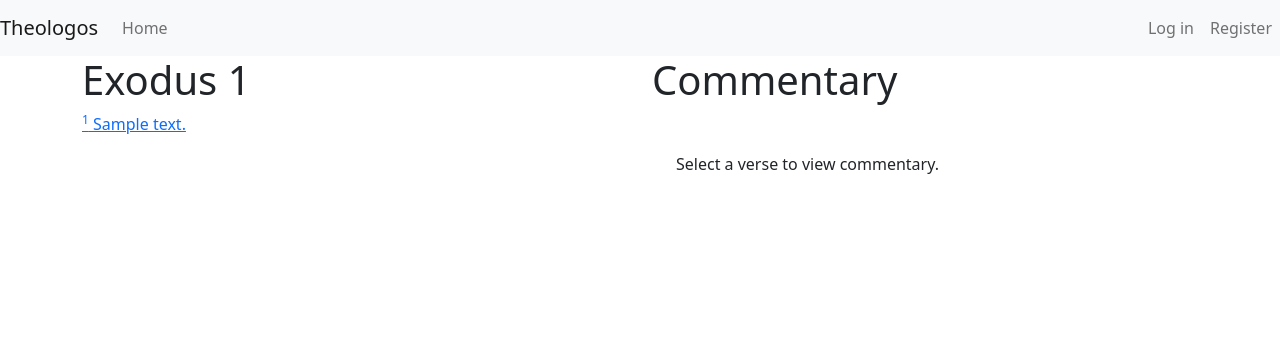
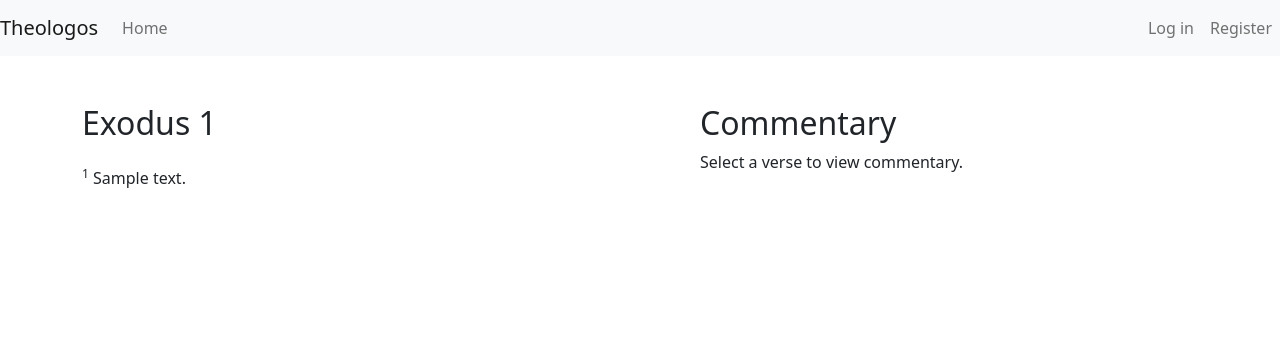
Before and after one commit to HSamiul/theologos, a Django app: template bible/templates/bible/index.html in a window 1280 px wide. Shown: the top 356 px of the page. Run offline with Django 4.2, Linux system fonts and the light colour scheme; data comes from the database, SQL or seed files in the repository; tables that the repository leaves empty hold one stand-in row (values such as "Sample post"); the template is opened without the code that fills it: values that come from a table or form of the project are taken from there, most other values are stand-ins (such as "Sample title", 1, 10 or a date in 2020); some libraries are stand-ins or nearby versions.

Commit message:
improved code formatting in index.html; added crispy form library so that comment form looks nicer

```diff
--- a/bible/templates/bible/index.html
+++ b/bible/templates/bible/index.html
@@ -1,52 +1,70 @@
 {% extends "base.html" %}
 
-{% block title %} Bible View {% endblock %}
+{% load crispy_forms_tags %}
+
+{% block title %} {{ book.full_title }} {{ chapter_num }} {% endblock %}
 
 {% block content %}
-<div class="container">
+<div class="container my-5">
     <div class="row">
-        <div class="col-sm text-start"> <!-- left half of page is the bible -->
-            <h1>{{ book.full_title }} {{ chapter_num }}</h1>
+        <div class="col me-5"> <!-- left half of page is the bible -->
+            <h2>{{ book.full_title }} {{ chapter_num }}</h2>
 
-            <p>
+            <p class="my-4">
             {% for verse in verses %}
-            <a href="{% url "index" book_id=book_id chapter_num=chapter_num verse_num=verse.number %}">
+            <!-- TODO: Move inline style to dedicated CSS file; add hover effect. -->
+            <a href="{% url "index" book_id=book_id chapter_num=chapter_num verse_num=verse.number %}"
+               style="text-decoration: none; color: inherit;">
                 <sup>{{ verse.number }}</sup> {{ verse.original_text }}
             </a>
             {% endfor %}
             </p>
         </div>
 
-        <div class="col-sm"> <!-- right half of page is commentary -->
-            <h1>Commentary</h1>
-            <div class="container-lg my-5">
-                {% if verse_num %}
-                <h2>{{ verse.original_text }}</h2>
+        <div class="col ms-5"> <!-- right half of page is commentary -->
+        <h2>Commentary</h2>
+
+            {% if verse_num %} <!-- if the URL specifies a selected verse number, show commentary -->
+            <h5 class="my-4">{{ verse.original_text }}</h5>
+
+            <hr/>
 
             {% for post in posts %}
-                <h3>{{ post.title }}</h3>
+
+            <h6>{{ post.title }}</h6>
             <p>{{ post.text }}</p>
+
+            <div class="row">
+                <div class="col">
+                    <span>{{ post.author }}</span>
+                </div>
+
+                <div class="col text-end">
+                    <span>{{ post.creation_time }}</span>
+                </div>
+            </div>
+
+            <hr/>
             {% endfor %}
 
-                {% if user.is_authenticated %}
+            {% if user.is_authenticated %} <!-- If the user is signed in, let them comment  -->
             <div class="form-group">
                 <form method="POST">
                     {% csrf_token %}
-                        <table>
-                            {{ postCreationForm.as_table }}
-                        </table>
+                    {{ postCreationForm|crispy }}
 
-                        <button type="submit" class="btn btn-primary">Submit</button>
+                    <button type="submit" class="btn btn-success">Add commentary</button>
                 </form>
             </div>
-                {% else %}
+
+            {% else %} <!-- If the user is not signed in, do not let them comment -->
             <span>Please sign in to add commentary</span> <!-- TODO: add link to login page -->
             {% endif %}
-                {% else %}
+
+            {% else %} <!-- If a verse is not specified in the URL, do not show commentary -->
             <span>Select a verse to view commentary.</span>
             {% endif %}
         </div>
     </div>
 </div>
-</div>
 {% endblock %}
--- a/theologos/settings.py
+++ b/theologos/settings.py
@@ -44,7 +44,12 @@ INSTALLED_APPS = [
     'profiles',
     'commentary',
     'bible',
+
+    'crispy_forms',
+    'crispy_bootstrap5'
 ]
+
+CRISPY_TEMPLATE_PACK = 'bootstrap5'
 
 AUTH_USER_MODEL = 'accounts.User'
 
```
Lines whose indentation alone changed are shown as unchanged.
